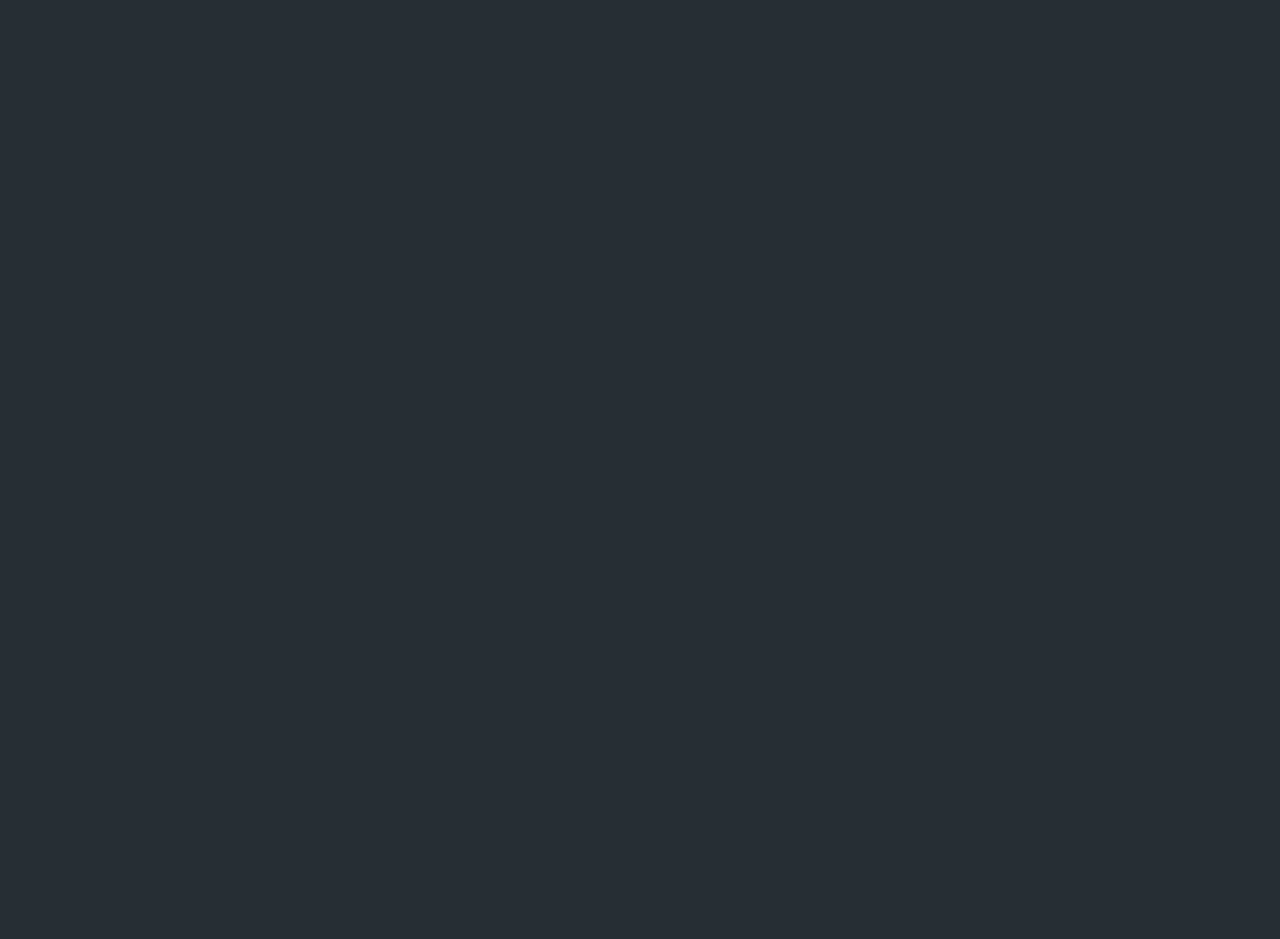
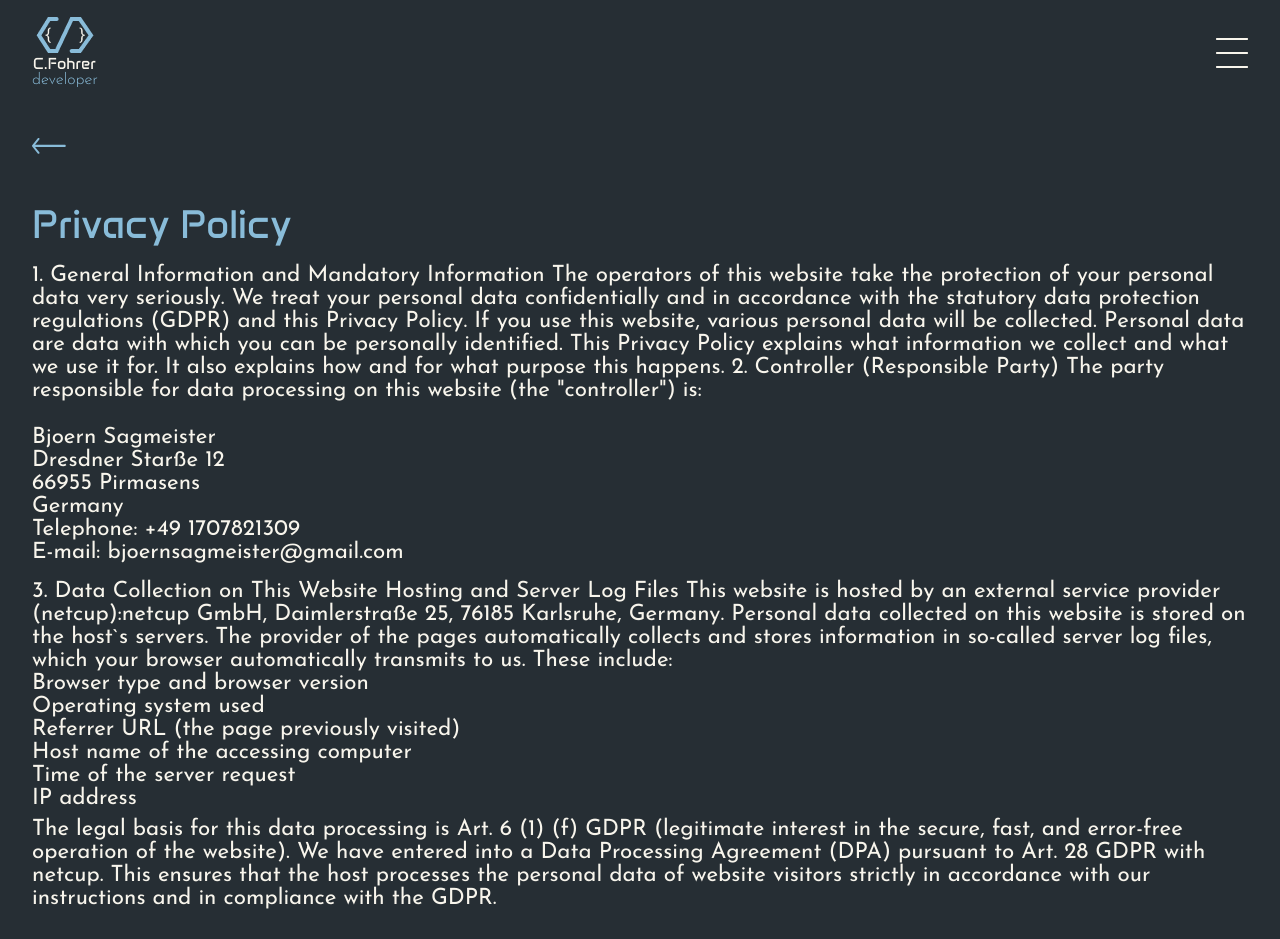
Before and after one commit to Rudibert-Code/portfolio.2, an Angular app: page /privacy in a window 1280 px wide. Before the commit this address led to /. Shown: the top 939 px of the page. Before the commit the page ends 800 px from the top, so only its background shows below. Built offline with nearby package versions, Linux system fonts and the light colour scheme.

Commit message:
- created privacy policy page - added routing

```diff
--- a/src/app/app.routes.ts
+++ b/src/app/app.routes.ts
@@ -1,6 +1,7 @@
 import { Routes } from '@angular/router';
 import { Main } from '../app/page/main/main';
 import { Imprint } from '../app/page/imprint/imprint';
+import { PrivacyPolicy } from '../app/page/privacy-policy/privacy-policy';
 
 export const routes: Routes = [
     {
@@ -11,4 +12,8 @@ export const routes: Routes = [
         path:'imprint',
         component:Imprint
     },
+    {
+        path:'privacy',
+        component:PrivacyPolicy
+    },
 ];
--- a/src/app/component/contact-me/contact-me.html
+++ b/src/app/component/contact-me/contact-me.html
@@ -35,7 +35,7 @@
         <textarea (keyup)="checkInputState('input-text')" class="input_area" [style.border-radius.px]="25" type="text" name="message" placeholder="Your message..." rows="4" id="input-text"></textarea>
         <div class="policy">
             <div (click)="checkbox('clicked')" class="btn checkbox" id="checkbox"></div>
-            <p class="visible_normal">I've read the <a class="color_primary visible_normal">privacy policy</a> and agree to the processing of my data as outlined.</p>
+            <p class="visible_normal">I've read the <a [routerLink]="['privacy']" class="color_primary visible_normal">privacy policy</a> and agree to the processing of my data as outlined.</p>
             <a class="color_primary visible_small">privacy policy</a>
         </div>
         <div (click)="sendEmail()" class="contact_footer">
--- a/src/app/component/contact-me/contact-me.ts
+++ b/src/app/component/contact-me/contact-me.ts
@@ -1,4 +1,5 @@
 import { Component } from '@angular/core';
+import { RouterLink } from "@angular/router";
 
 interface User{
   name:string,
@@ -9,7 +10,7 @@ interface User{
 
 @Component({
   selector: 'app-contact-me',
-  imports: [],
+  imports: [RouterLink],
   templateUrl: './contact-me.html',
   styleUrl: './contact-me.scss',
 })
--- /dev/null
+++ b/src/app/component/legal-notice/legal-notice.html
@@ -0,0 +1,67 @@
+<div class="legal-notice">
+    <header>
+        <img  class="header_icon" src="/assets/logo.png" alt="">
+        <img  class="header_icon btn" src="/assets/icons/burger-menu.png" alt="">
+    </header>
+    <div class="main-section">
+        <div>
+            <a [routerLink]="['']" href="">
+                <svg width="34" height="16" viewBox="0 0 34 16" fill="none" xmlns="http://www.w3.org/2000/svg">
+                    <path d="M3.07564 9.0147L7.29379 14.2713C7.57756 14.625 7.57756 15.1283 7.29379 15.4819C6.90666 15.9643 6.17236 15.9643 5.78522 15.4819L0.220966 8.54773C-0.0724487 8.18208 -0.0724525 7.66167 0.220963 7.29602L5.78522 0.361861C6.17236 -0.120589 6.90666 -0.120589 7.29379 0.361861C7.57756 0.715486 7.57756 1.21877 7.29379 1.5724L3.07564 6.82905L32.7188 6.82905C33.271 6.82905 33.7188 7.27676 33.7188 7.82905V8.0147C33.7188 8.56699 33.271 9.0147 32.7188 9.0147L3.07564 9.0147Z" fill="#89BCD9"/>
+                </svg>
+            </a>
+        </div>
+        <div>
+            <h2 class="color_primary title-imprint">Privacy Policy</h2>
+
+            <span class="title-imprint">
+                1. General Information and Mandatory Information
+                The operators of this website take the protection of your personal data very seriously. We treat your personal data confidentially and in accordance with the statutory data protection regulations (GDPR) and this Privacy Policy. If you use this website, various personal data will be collected. Personal data are data with which you can be personally identified. This Privacy Policy explains what information we collect and what we use it for. It also explains how and for what purpose this happens.
+            </span>
+
+            <span class="title-imprint">
+                2. Controller (Responsible Party)
+                The party responsible for data processing on this website (the "controller") is:
+            </span>
+
+            <p class="title-imprint">
+                Bjoern Sagmeister<br>
+                Dresdner Starße 12<br>
+                66955 Pirmasens<br>
+                Germany<br>
+                Telephone: <a href="tel:01707821309">+49 1707821309</a><br>
+                E-mail: <a href="mailto:bjoernsagmeister@gmail.com">bjoernsagmeister@gmail.com</a>
+            </p>
+
+            <span class="title-imprint">
+                3. Data Collection on This Website Hosting and Server Log Files
+                This website is hosted by an external service provider (netcup):netcup GmbH, Daimlerstraße 25, 76185 Karlsruhe, Germany. Personal data collected on this website is stored on the host`s servers. The provider of the pages automatically collects and stores information in so-called server log files, which your browser automatically transmits to us. These include:
+            </span>
+
+            <p>
+                Browser type and browser version<br>
+                Operating system used<br>
+                Referrer URL (the page previously visited)<br>
+                Host name of the accessing computer<br>
+                Time of the server request<br>
+                IP address
+            </p>
+
+            <span>
+                The legal basis for this data processing is Art. 6 (1) (f) GDPR (legitimate interest in the secure, fast, and error-free operation of the website). We have entered into a Data Processing Agreement (DPA) pursuant to Art. 28 GDPR with netcup. This ensures that the host processes the personal data of website visitors strictly in accordance with our instructions and in compliance with the GDPR.
+            </span>
+
+            <h3 class="title-imprint">Contact me</h3>
+            <span>
+                If you send me an email, the data you provide (such as your email address, name, and the content of the message) will be stored by me in order to process your inquiry. I will not share this information without your consent. The processing of this data is based on Art. 6 (1) (b) GDPR if your request is related to the performance of a contract or necessary for pre-contractual measures. In all other cases, processing is based on our legitimate interest in the effective handling of inquiries addressed to us (Art. 6 (1) (f) GDPR) or on your consent (Art. 6 (1) (a) GDPR).
+            </span>
+
+            <span class="title-imprint">
+                4. Your Rights Regarding Your Data
+                You have the right at any time and free of charge to receive information about the origin, recipient, and purpose of your stored personal data. You also have a right to demand the correction, blocking, or deletion of this data. If you have given your consent to data processing, you can revoke this consent at any time for the future. You also have the right to lodge a complaint with the competent supervisory authority. To exercise these rights, or if you have further questions about data protection, you can contact me at any time at the address given in section 2.
+            </span>
+
+            <p>Date: 31.07.2026</p>
+        </div>
+    </div>
+</div>
--- /dev/null
+++ b/src/app/component/legal-notice/legal-notice.scss
@@ -0,0 +1,34 @@
+@use '../../../styles/variables' as *;
+@use '../../../styles/typography';
+@use '../../../styles/basic';
+
+header{
+    width: calc(100% - 64px);
+    display: flex;
+    justify-content: space-between;
+    align-items: center;
+    padding-top: 16px;
+    padding-bottom: 32px;
+}
+
+.main-section{
+    width: calc(100% - 64px);
+    display: flex;
+    flex-direction: column;
+    justify-content: center;
+    align-items: start;
+    gap: 16px;
+}
+
+.title-imprint{
+    margin: 0;
+    padding-bottom: 16px;
+    padding-top: 24px;
+    text-align: start;
+}
+
+a{
+    &:hover{
+        color: $primary;
+    }
+}
--- /dev/null
+++ b/src/app/page/privacy-policy/privacy-policy.html
@@ -0,0 +1,2 @@
+<app-legal-notice></app-legal-notice>
+<app-footer></app-footer>
```
Also changed, not shown: src/app/component/legal-notice/legal-notice.ts (added, +10 -0 lines), src/app/page/privacy-policy/privacy-policy.ts (added, +11 -0 lines), src/app/page/privacy-policy/privacy-policy.scss (added), 2 other files (tests, documents, lock files or other folders).
